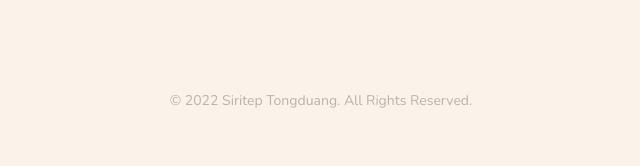
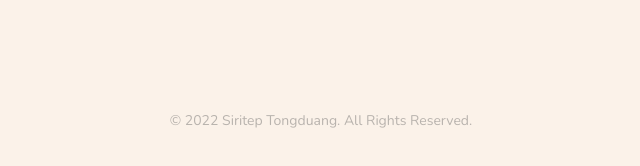
Before and after one commit to ppond454/homepage, a Next.js app: page /contact in a window 1280 px wide. Shown: the part 874-1040 px from the top of the page, without its empty margins (319-959 px from the left). Built offline with nearby package versions, Linux system fonts and the light colour scheme; no server answers.

Commit message:
15/05/22

```diff
--- a/components/footer.tsx
+++ b/components/footer.tsx
@@ -1,4 +1,4 @@
-import { Box } from "@chakra-ui/react"
+import { Center } from "@chakra-ui/react"
 
 import React from "react"
 
@@ -6,9 +6,9 @@ interface Props {}
 
 const Footer = (props: Props) => {
   return (
-    <Box align="center" opacity={0.4} fontSize="sm"  mt="10" p="5" h="100">
+    <Center opacity={0.4} fontSize="sm"  mt="10" p="5" h="100">
       &copy; {new Date().getFullYear()} Siritep Tongduang. All Rights Reserved.
-    </Box>
+    </Center>
   )
 }
 
```
